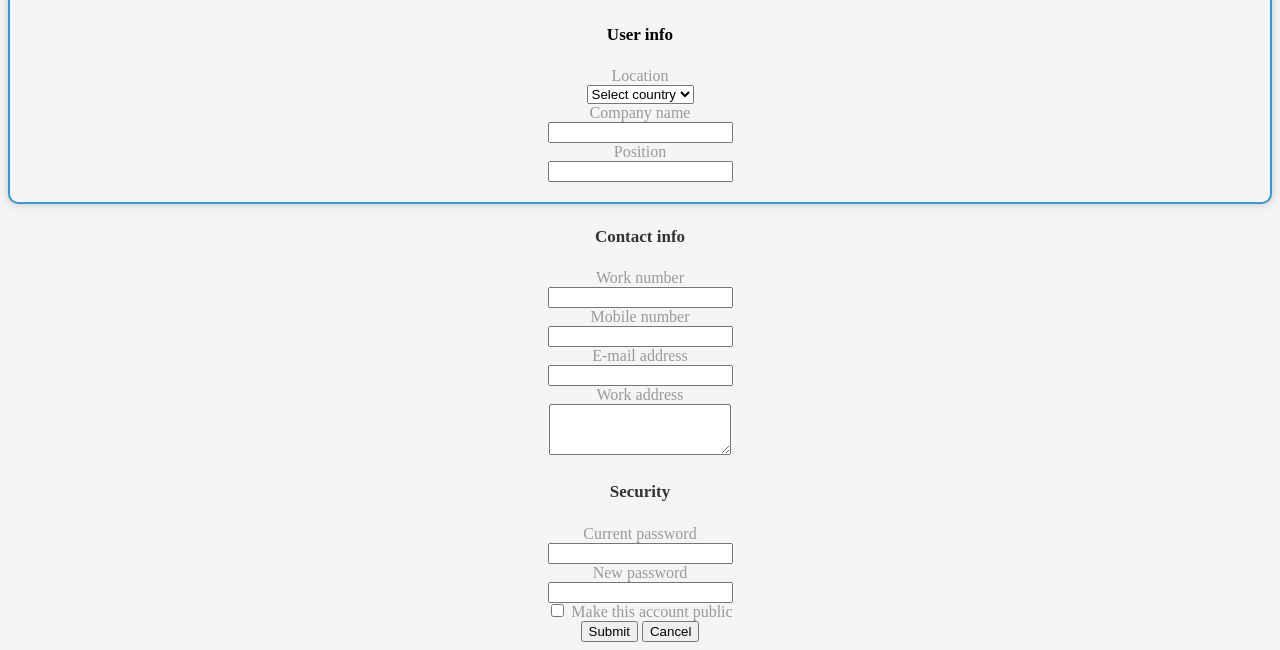
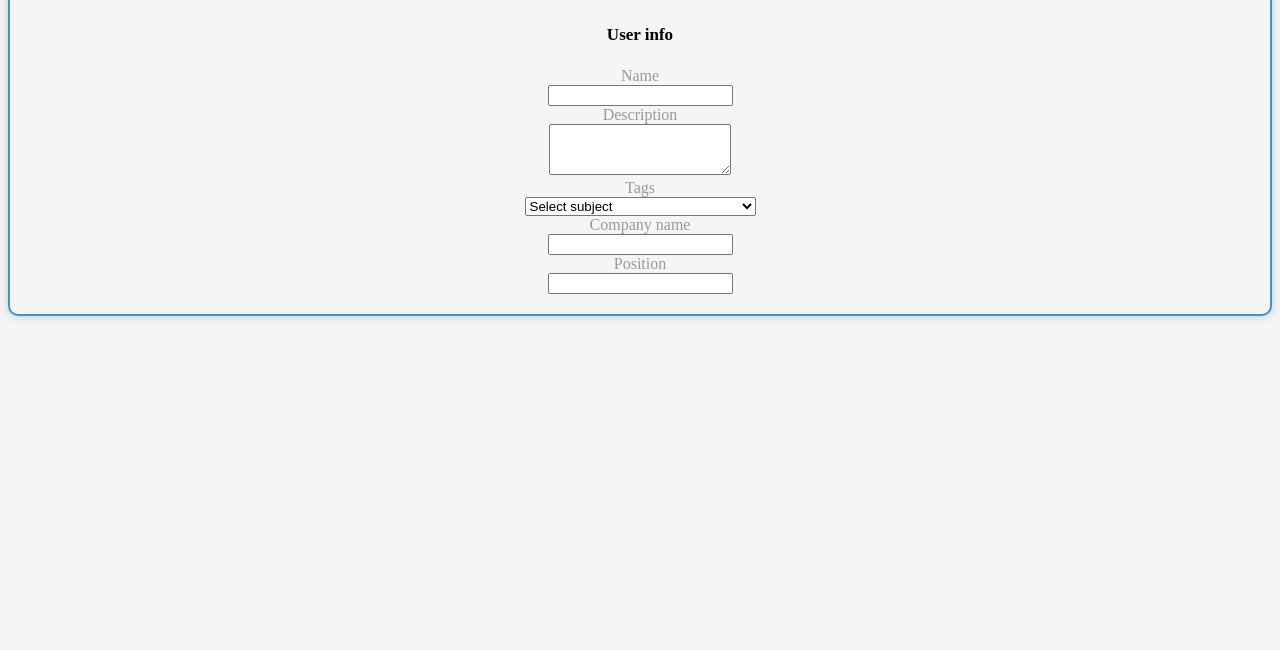
Before and after one commit to yaojiejia/hackathon, a Spring app: template hackathons/src/main/resources/templates/profile.html in a window 1280 px wide. Shown: the part 202-852 px from the top of the page. After the commit the page ends 521 px from the top, so only its background shows below. Run offline with Thymeleaf, Linux system fonts and the light colour scheme; the template is opened without the code that fills it, so the values that code supplies are empty; the project's own start-up code is not run, and a stand-in starts its controllers and pages; some of the project's set-up classes (security, data sources, template engines, error pages and the like) are left out, and stand-ins take their place; some libraries are stand-ins or nearby versions.

Commit message:
updated the profile

```diff
--- a/hackathons/src/main/resources/templates/profile.html
+++ b/hackathons/src/main/resources/templates/profile.html
@@ -94,15 +94,50 @@ form label {
                     </div>
                     <div class="panel-body">
                         <div class="form-group">
-                    <label class="col-sm-2 control-label">Location</label>
+                            <label class="col-sm-2 control-label">Name</label>
+                            <div class="col-sm-10">
+                                <input type="tel" class="form-control">
+                            </div>
+                        </div>
+                        <div class="form-group">
+                            <label class="col-sm-2 control-label">Description</label>
+                            <div class="col-sm-10">
+                                <textarea rows="3" class="form-control"></textarea>
+                            </div>
+                        </div>
+                        <div class="form-group">
+                            <label class="col-sm-2 control-label">Tags</label>
                             <div class="col-sm-10">
                                 <select class="form-control">
-                        <option selected="">Select country</option>
-                        <option>Belgium</option>
-                        <option>Canada</option>
-                        <option>Denmark</option>
-                        <option>Estonia</option>
-                        <option>France</option>
+                                    <option selected="">Select subject</option>
+                                    <option>Calculus 1&2</option>
+                                    <option>Multi-variable Calculus</option>
+                                    <option>Linear Algebra</option>
+                                    <option>Physics - Mechanics</option>
+                                    <option>Physics - E&M</option>
+                                    <option>Chemestry</option>
+                                    <option>Biology</option>
+                                    <option>Computer Science - java</option>
+                                    <option>Computer Science - web dev</option>
+                                    <option>Computer Science - c++</option>
+                                    <option>Computer Science - Python</option>
+                                    <option>Computer Science - C#</option>
+                                    <option>Machine Learning</option>
+                                    <option>Deep Learning</option>
+                                    <option>Statistics</option>
+                                    <option>Japanese</option>
+                                    <option>Chinese</option>
+                                    <option>Korean</option>
+                                    <option>English</option>
+                                    <option>Spanish</option>
+                                    <option>French</option>
+                                    <option>Germany</option>
+                                    <option>Writing</option>
+                                    <option>Music</option>
+                                    <option>Game Design - Unity</option>
+                                    <option>Game Design - Unreal</option>
+                                    <option>Game Design - GameMaker Studio</option>
+
                                 </select>
                             </div>
                         </div>
@@ -121,72 +156,6 @@ form label {
                     </div>
                 </div>
             </div>
-
-            <div class="panel panel-default">
-                <div class="panel-heading">
-                <h4 class="panel-title">Contact info</h4>
-                </div>
-                <div class="panel-body">
-                <div class="form-group">
-                    <label class="col-sm-2 control-label">Work number</label>
-                    <div class="col-sm-10">
-                    <input type="tel" class="form-control">
-                    </div>
-                </div>
-                <div class="form-group">
-                    <label class="col-sm-2 control-label">Mobile number</label>
-                    <div class="col-sm-10">
-                    <input type="tel" class="form-control">
-                    </div>
-                </div>
-                <div class="form-group">
-                    <label class="col-sm-2 control-label">E-mail address</label>
-                    <div class="col-sm-10">
-                    <input type="email" class="form-control">
-                    </div>
-                </div>
-                <div class="form-group">
-                    <label class="col-sm-2 control-label">Work address</label>
-                    <div class="col-sm-10">
-                    <textarea rows="3" class="form-control"></textarea>
-                    </div>
-                </div>
-                </div>
-            </div>
-
-            <div class="panel panel-default">
-                <div class="panel-heading">
-                <h4 class="panel-title">Security</h4>
-                </div>
-                <div class="panel-body">
-                <div class="form-group">
-                    <label class="col-sm-2 control-label">Current password</label>
-                    <div class="col-sm-10">
-                    <input type="password" class="form-control">
-                    </div>
-                </div>
-                <div class="form-group">
-                    <label class="col-sm-2 control-label">New password</label>
-                    <div class="col-sm-10">
-                    <input type="password" class="form-control">
-                    </div>
-                </div>
-                <div class="form-group">
-                    <div class="col-sm-10 col-sm-offset-2">
-                    <div class="checkbox">
-                        <input type="checkbox" id="checkbox_1">
-                        <label for="checkbox_1">Make this account public</label>
-                    </div>
-                    </div>
-                </div>
-                <div class="form-group">
-                    <div class="col-sm-10 col-sm-offset-2">
-                    <button type="submit" class="btn btn-primary">Submit</button>
-                    <button type="reset" class="btn btn-default">Cancel</button>
-                    </div>
-                </div>
-                </div>
-            </div>
             </form>
         </div>
         </div>
```
Lines whose indentation alone changed are shown as unchanged.
